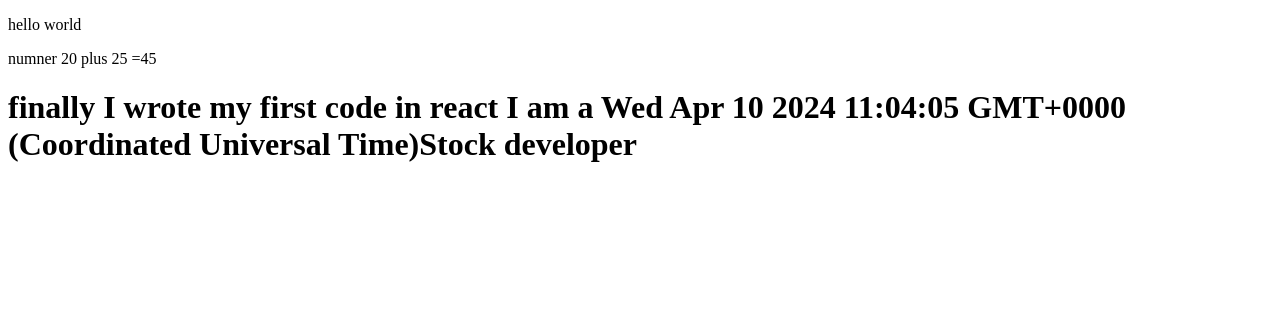
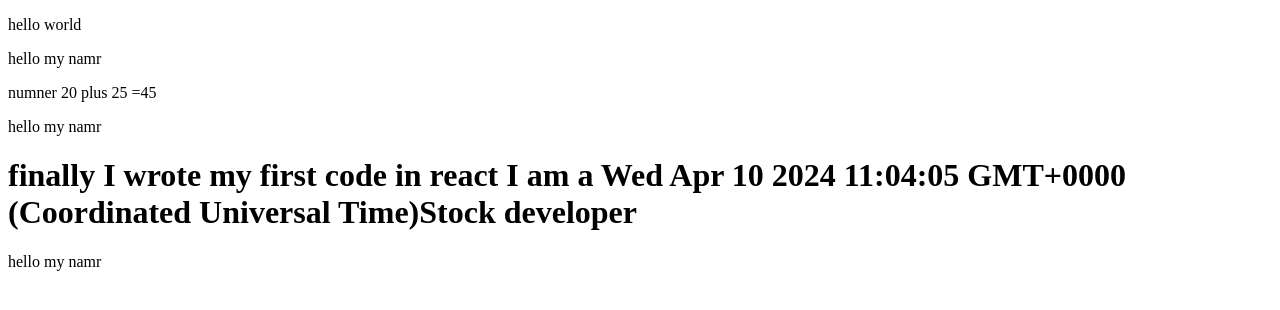
Before and after one commit to Manojkumarfsd/React-Testforbranch, a React (Vite) app: page / in a window 1280 px wide. Shown: the top 310 px of the page. Built offline with nearby package versions, Linux system fonts and the light colour scheme.

Commit message:
multiple component

```diff
--- a/src/App.jsx
+++ b/src/App.jsx
@@ -1,4 +1,10 @@
-
+const Hello=()=>{
+  return(
+    <div>
+      <p>hello my namr </p>
+    </div>
+  )
+}
 const App=()=>{
 const now = new Date;
 const a=20;
@@ -6,9 +12,11 @@ const b=25;
   return(
     <div>
       <p>hello world</p>
-      <p>numner {a} plus {b} ={a+b}</p>
-      <h1>finally I wrote my first code in react I am a {now.toString()}Stock developer</h1>
+      <Hello/>
+      <p>numner {a} plus {b} ={a+b}</p><Hello/>
+      <h1>finally I wrote my first code in react I am a {now.toString()}Stock developer</h1><Hello/>
     </div>
+
   )
 }
 export default App;
```
